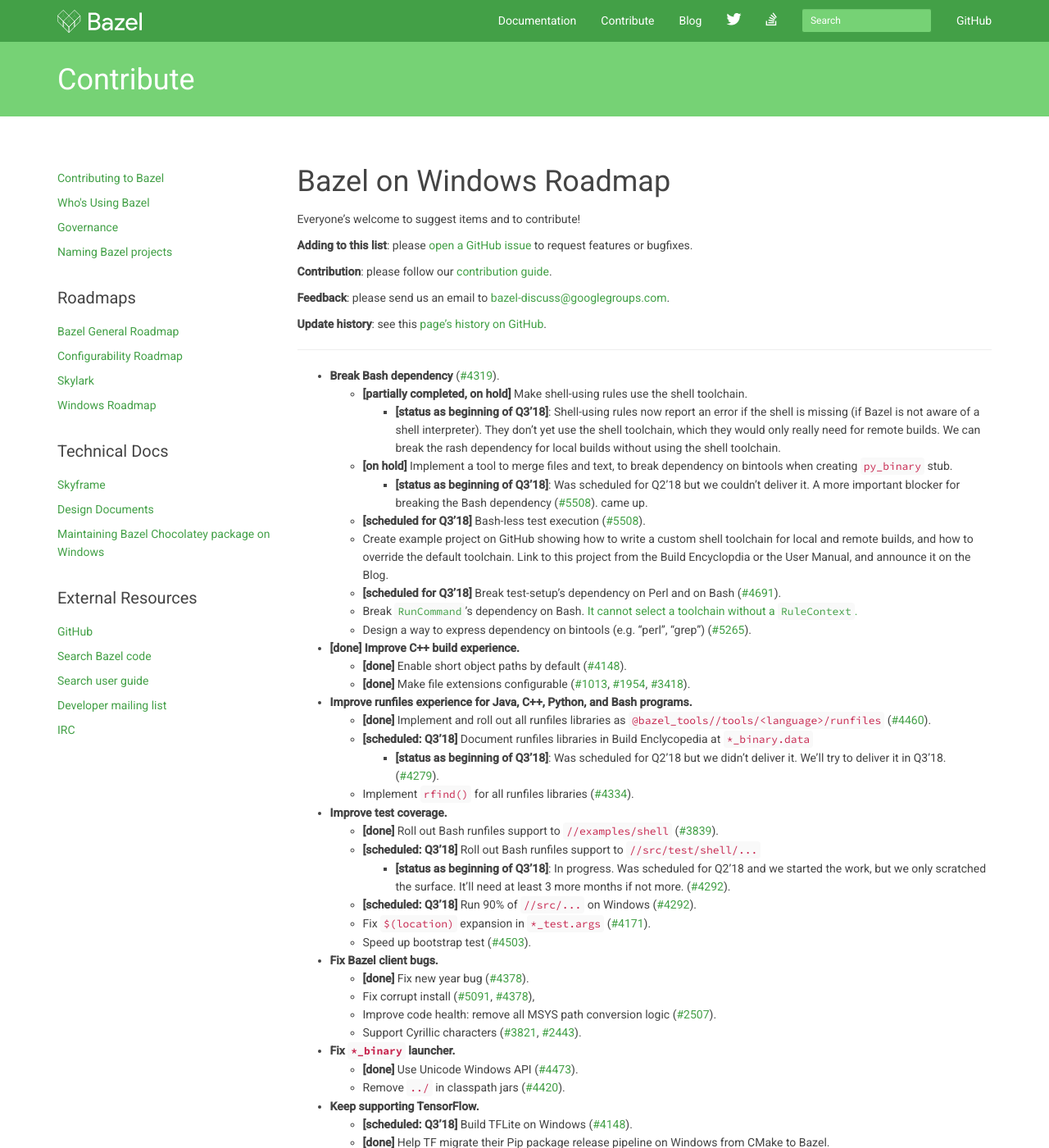
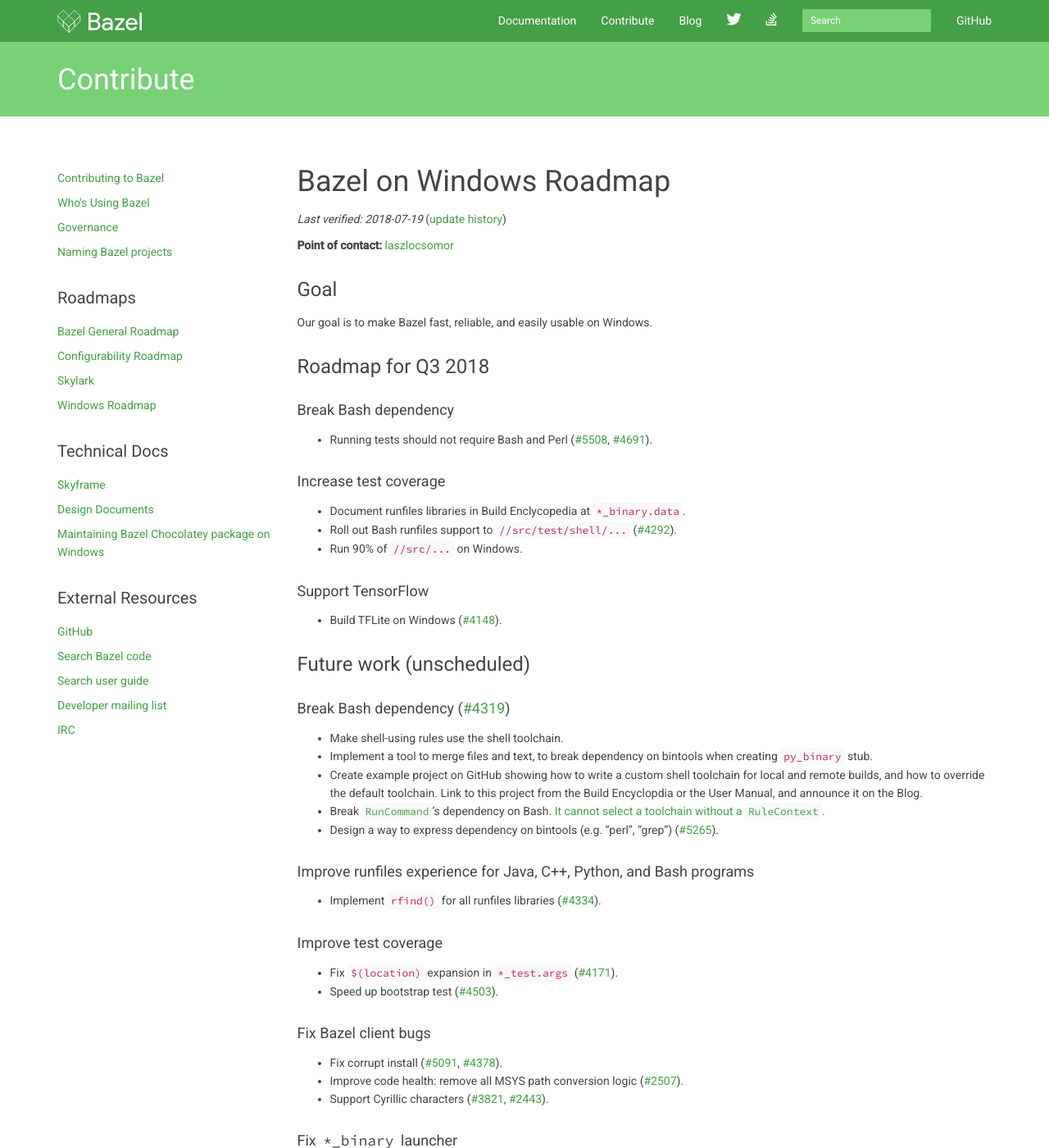
Before and after one commit to bazelbuild/bazel-website, a Jekyll site: the page built from roadmaps/windows.md, in a window 1280 px wide and 1400 px high. Shown: the whole window at 82% size. Built offline with Jekyll 4.4.1, drawn with Linux system fonts in a browser that asks for light colours; nearby versions of some CDN libraries; library files that are not in the unit come from our copies; Markdown is read by kramdown in place of the engine named in the settings; comment, search, counter and statistics services are not loaded; some of the changed text lies outside the part shown.

Commit message:
Windows,roadmap: reorganize, focus on Q3 goals (#120)
Reorganize the Windows roadmap to improve
readability.

The new layout focuses on current goals, removes
the hard-to-read list hierarchy, replacing it with
headers and lists below them.

```diff
--- a/roadmaps/windows.md
+++ b/roadmaps/windows.md
@@ -5,150 +5,118 @@
 
 # Bazel on Windows Roadmap
 
-Everyone's welcome to suggest items and to contribute!
+*Last verified: 2018-07-19*
+([update history](https://github.com/bazelbuild/bazel-website/commits/master/roadmaps/windows.md))
 
-**Adding to this list**: please [open a GitHub
-issue](https://github.com/bazelbuild/bazel/issues/new) to request features or
-bugfixes.
+**Point of contact:** [laszlocsomor](https://github.com/laszlocsomor)
 
-**Contribution**: please follow our [contribution guide](/contributing.html).
+## Goal
 
-**Feedback**: please send us an email to
-<a href="mailto:bazel-discuss@googlegroups.com">bazel-discuss@googlegroups.com</a>.
+Our goal is to make Bazel fast, reliable, and easily usable on Windows.
 
-**Update history**: see this [page's history on
-GitHub](https://github.com/bazelbuild/bazel-website/commits/master/roadmaps/windows.md).
+## Roadmap for Q3 2018
 
----
+#### Break Bash dependency
 
-*   **Break Bash dependency**
-    ([#4319](https://github.com/bazelbuild/bazel/issues/4319)).
-    *   **[partially completed, on hold]** Make shell-using rules use the shell
-        toolchain.
-        *   **[status as beginning of Q3'18]**: Shell-using rules now report an
-            error if the shell is missing (if Bazel is not aware of a shell
-            interpreter). They don't yet use the shell toolchain, which they
-            would only really need for remote builds. We can break the rash
-            dependency for local builds without using the shell toolchain.
-    *   **[on hold]** Implement a tool to merge files and text, to break
-        dependency on bintools when creating `py_binary` stub.
-        *   **[status as beginning of Q3'18]**: Was scheduled for Q2'18 but we
-            couldn't deliver it. A more important blocker for breaking the Bash
-            dependency ([#5508](https://github.com/bazelbuild/bazel/issues/5508)).
-            came up.
-    *   **[scheduled for Q3'18]** Bash-less test execution
-        ([#5508](https://github.com/bazelbuild/bazel/issues/5508)).
-    *   Create example project on GitHub showing how to write a custom shell
-        toolchain for local and remote builds, and how to override the default
-        toolchain. Link to this project from the Build Encyclopdia or the User
-        Manual, and announce it on the Blog.
-    *   **[scheduled for Q3'18]** Break test-setup's dependency on Perl and on
-        Bash ([#4691](https://github.com/bazelbuild/bazel/issues/4691)).
-    *   Break
-        [`RunCommand`](https://github.com/bazelbuild/bazel/blob/cc0f41dccc55bb1380b10cc65281632676192a8d/src/main/java/com/google/devtools/build/lib/runtime/commands/RunCommand.java#L455)'s
-        dependency on Bash. [It cannot select a toolchain without a
-        `RuleContext`.](https://groups.google.com/d/msg/bazel-discuss/pYJoWFfkyAE/iwpzfXlVCQAJ)
-    *   Design a way to express dependency on bintools (e.g. "perl", "grep")
-        ([#5265](https://github.com/bazelbuild/bazel/issues/5265)).
+*   Running tests should not require Bash and Perl
+    ([#5508](https://github.com/bazelbuild/bazel/issues/5508),
+    [#4691](https://github.com/bazelbuild/bazel/issues/4691)).
 
-*   **[done] Improve C++ build experience.**
-    *   **[done]** Enable short object paths by default
-        ([#4148](https://github.com/bazelbuild/bazel/issues/4148)).
-    *   **[done]** Make file extensions configurable
-        ([#1013](https://github.com/bazelbuild/bazel/issues/1013),
-        [#1954](https://github.com/bazelbuild/bazel/issues/1954),
-        [#3418](https://github.com/bazelbuild/bazel/issues/3418)).
+#### Increase test coverage
 
-*   **Improve runfiles experience for Java, C++, Python, and Bash programs.**
-    *   **[done]** Implement and roll out all runfiles libraries as
-        `@bazel_tools//tools/<language>/runfiles`
-        ([#4460](https://github.com/bazelbuild/bazel/issues/4460)).
-    *   **[scheduled: Q3'18]** Document runfiles libraries in Build Enclycopedia
-        at `*_binary.data`
-        *   **[status as beginning of Q3'18]**: Was scheduled for Q2'18 but we
-            didn't deliver it. We'll try to deliver it in Q3'18.
-        ([#4279](https://github.com/bazelbuild/bazel/issues/4279)).
-    *   Implement `rfind()` for all runfiles libraries
-        ([#4334](https://github.com/bazelbuild/bazel/issues/4334)).
+*   Document runfiles libraries in Build Enclycopedia at `*_binary.data`.
+*   Roll out Bash runfiles support to `//src/test/shell/...`
+    ([#4292](https://github.com/bazelbuild/bazel/issues/4292)).
+*   Run 90% of `//src/...` on Windows.
 
-*   **Improve test coverage.**
-    *   **[done]** Roll out Bash runfiles support to
-        `//examples/shell`
-        ([#3839](https://github.com/bazelbuild/bazel/issues/3839)).
-    *   **[scheduled: Q3'18]** Roll out Bash runfiles support to
-        `//src/test/shell/...`
-        *   **[status as beginning of Q3'18]**: In progress. Was scheduled for
-            Q2'18 and we started the work, but we only scratched the surface.
-            It'll need at least 3 more months if not more.
-        ([#4292](https://github.com/bazelbuild/bazel/issues/4292)).
-    *   **[scheduled: Q3'18]** Run 90% of `//src/...` on Windows
-        ([#4292](https://github.com/bazelbuild/bazel/issues/4292)).
-    *   Fix `$(location)` expansion in `*_test.args`
-        ([#4171](https://github.com/bazelbuild/bazel/issues/4171)).
-    *   Speed up bootstrap test
-        ([#4503](https://github.com/bazelbuild/bazel/issues/4503)).
+#### Support TensorFlow
 
-*   **Fix Bazel client bugs.**
-    *   **[done]** Fix new year bug
-        ([#4378](https://github.com/bazelbuild/bazel/issues/4378)).
-    *   Fix corrupt install
-        ([#5091](https://github.com/bazelbuild/bazel/issues/5091),
-        [#4378](https://github.com/bazelbuild/bazel/issues/4378)),
-    *   Improve code health: remove all MSYS path conversion logic
-        ([#2507](https://github.com/bazelbuild/bazel/issues/2507)).
-    *   Support Cyrillic characters
-        ([#3821](https://github.com/bazelbuild/bazel/issues/3821),
-        [#2443](https://github.com/bazelbuild/bazel/issues/2443)).
+*   Build TFLite on Windows
+    ([#4148](https://github.com/bazelbuild/bazel/issues/4148)).
 
-*   **Fix `*_binary` launcher.**
-    *   **[done]** Use Unicode Windows API
-        ([#4473](https://github.com/bazelbuild/bazel/issues/4473)).
-    *   Remove `../` in classpath jars
-        ([#4420](https://github.com/bazelbuild/bazel/issues/4420)).
+## Future work (unscheduled)
 
-*   **Keep supporting TensorFlow.**
-    *   **[scheduled: Q3'18]** Build TFLite on Windows
-        ([#4148](https://github.com/bazelbuild/bazel/issues/4148)).
-    *   **[done]** Help TF migrate their Pip package release pipeline on Windows
-        from CMake to Bazel.
+#### Break Bash dependency ([#4319](https://github.com/bazelbuild/bazel/issues/4319))
 
-*   **Implement sandboxing.**
-    *   Research sandboxing feasibility
-        ([#5136](https://github.com/bazelbuild/bazel/issues/5136)).
+*   Make shell-using rules use the shell toolchain.
+*   Implement a tool to merge files and text, to break dependency on bintools
+    when creating `py_binary` stub.
+*   Create example project on GitHub showing how to write a custom shell
+    toolchain for local and remote builds, and how to override the default
+    toolchain. Link to this project from the Build Encyclopdia or the User
+    Manual, and announce it on the Blog.
+*   Break
+    [`RunCommand`](https://github.com/bazelbuild/bazel/blob/cc0f41dccc55bb1380b10cc65281632676192a8d/src/main/java/com/google/devtools/build/lib/runtime/commands/RunCommand.java#L455)'s
+    dependency on Bash. [It cannot select a toolchain without a
+    `RuleContext`.](https://groups.google.com/d/msg/bazel-discuss/pYJoWFfkyAE/iwpzfXlVCQAJ)
+*   Design a way to express dependency on bintools (e.g. "perl", "grep")
+    ([#5265](https://github.com/bazelbuild/bazel/issues/5265)).
 
-*   **Improve Android support.**
-    *   Build the Android Hello World project on Windows on BuildKite
-        ([#3663](https://github.com/bazelbuild/bazel/issues/3663)).
-    *   Run Android desugar tests on Windows
-        ([#4797](https://github.com/bazelbuild/bazel/issues/4797)).
-    *   Run all Android tests on Windows.
-    *   Fix Android Python tools to use Bazel's JNI library from embedded tools
-        ([#3832](https://github.com/bazelbuild/bazel/issues/3832)).
-    *   Fix Android Python tools to support long paths
-        ([#3963](https://github.com/bazelbuild/bazel/issues/3963)).
-    *   Support Android Studio on Windows
-        ([#3888](https://github.com/bazelbuild/bazel/issues/3888)).
+#### Improve runfiles experience for Java, C++, Python, and Bash programs
 
-*   **Fix the following set of uncategorized issues.**
-    *   **[on hold]** Write Skylark rule migration guide
-        ([#3889](https://github.com/bazelbuild/bazel/issues/3889)).
-        *   **[status as beginning of Q3'18]**: Was scheduled for Q2'18 but we
-            couldn't deliver it. We need to put this on hold because the other
-            scheduled work is more important.
-    *   Fix `glob.exclude_directories`
-        ([#3674](https://github.com/bazelbuild/bazel/issues/3674)).
-    *   Break `cmd.exe` dependency
-        ([#2190](https://github.com/bazelbuild/bazel/issues/2190)).
-    *   Quote empty arguments
-        ([#4778](https://github.com/bazelbuild/bazel/issues/4778)).
-    *   Fix repository rule invalidation
-        ([#3143](https://github.com/bazelbuild/bazel/issues/3143),
-        [#3374](https://github.com/bazelbuild/bazel/issues/3374)).
-    *   Fix NPE in `maven_server`
-        ([#1941](https://github.com/bazelbuild/bazel/issues/1941)).
-    *   Check `new_local_repository` arguments
-        ([#3192](https://github.com/bazelbuild/bazel/issues/3192)).
-    *   Fix that `repository_ctx.execute` ignores `PATH`
-        ([#3445](https://github.com/bazelbuild/bazel/issues/3445)).
-    *   Support `--watchfs`
-        ([#1931](https://github.com/bazelbuild/bazel/issues/1931)).
+*   Implement `rfind()` for all runfiles libraries
+    ([#4334](https://github.com/bazelbuild/bazel/issues/4334)).
+
+#### Improve test coverage
+
+*   Fix `$(location)` expansion in `*_test.args`
+    ([#4171](https://github.com/bazelbuild/bazel/issues/4171)).
+*   Speed up bootstrap test
+    ([#4503](https://github.com/bazelbuild/bazel/issues/4503)).
+
+#### Fix Bazel client bugs
+
+*   Fix corrupt install
+    ([#5091](https://github.com/bazelbuild/bazel/issues/5091),
+    [#4378](https://github.com/bazelbuild/bazel/issues/4378)).
+*   Improve code health: remove all MSYS path conversion logic
+    ([#2507](https://github.com/bazelbuild/bazel/issues/2507)).
+*   Support Cyrillic characters
+    ([#3821](https://github.com/bazelbuild/bazel/issues/3821),
+    [#2443](https://github.com/bazelbuild/bazel/issues/2443)).
+
+#### Fix `*_binary` launcher
+
+*   Remove `../` in classpath jars
+    ([#4420](https://github.com/bazelbuild/bazel/issues/4420)).
+
+#### Implement sandboxing
+
+*   Research sandboxing feasibility
+    ([#5136](https://github.com/bazelbuild/bazel/issues/5136)).
+
+#### Improve Android support
+
+*   Build the Android Hello World project on Windows on BuildKite
+    ([#3663](https://github.com/bazelbuild/bazel/issues/3663)).
+*   Run Android desugar tests on Windows
+    ([#4797](https://github.com/bazelbuild/bazel/issues/4797)).
+*   Run all Android tests on Windows.
+*   Fix Android Python tools to use Bazel's JNI library from embedded tools
+    ([#3832](https://github.com/bazelbuild/bazel/issues/3832)).
+*   Fix Android Python tools to support long paths
+    ([#3963](https://github.com/bazelbuild/bazel/issues/3963)).
+*   Support Android Studio on Windows
+    ([#3888](https://github.com/bazelbuild/bazel/issues/3888)).
+
+#### Fix the following set of uncategorized issues
+
+*   Write Skylark rule migration guide
+    ([#3889](https://github.com/bazelbuild/bazel/issues/3889)).
+*   Fix `glob.exclude_directories`
+    ([#3674](https://github.com/bazelbuild/bazel/issues/3674)).
+*   Break `cmd.exe` dependency
+    ([#2190](https://github.com/bazelbuild/bazel/issues/2190)).
+*   Quote empty arguments
+    ([#4778](https://github.com/bazelbuild/bazel/issues/4778)).
+*   Fix repository rule invalidation
+    ([#3143](https://github.com/bazelbuild/bazel/issues/3143),
+    [#3374](https://github.com/bazelbuild/bazel/issues/3374)).
+*   Fix NPE in `maven_server`
+    ([#1941](https://github.com/bazelbuild/bazel/issues/1941)).
+*   Check `new_local_repository` arguments
+    ([#3192](https://github.com/bazelbuild/bazel/issues/3192)).
+*   Fix that `repository_ctx.execute` ignores `PATH`
+    ([#3445](https://github.com/bazelbuild/bazel/issues/3445)).
+*   Support `--watchfs`
+    ([#1931](https://github.com/bazelbuild/bazel/issues/1931)).
```
